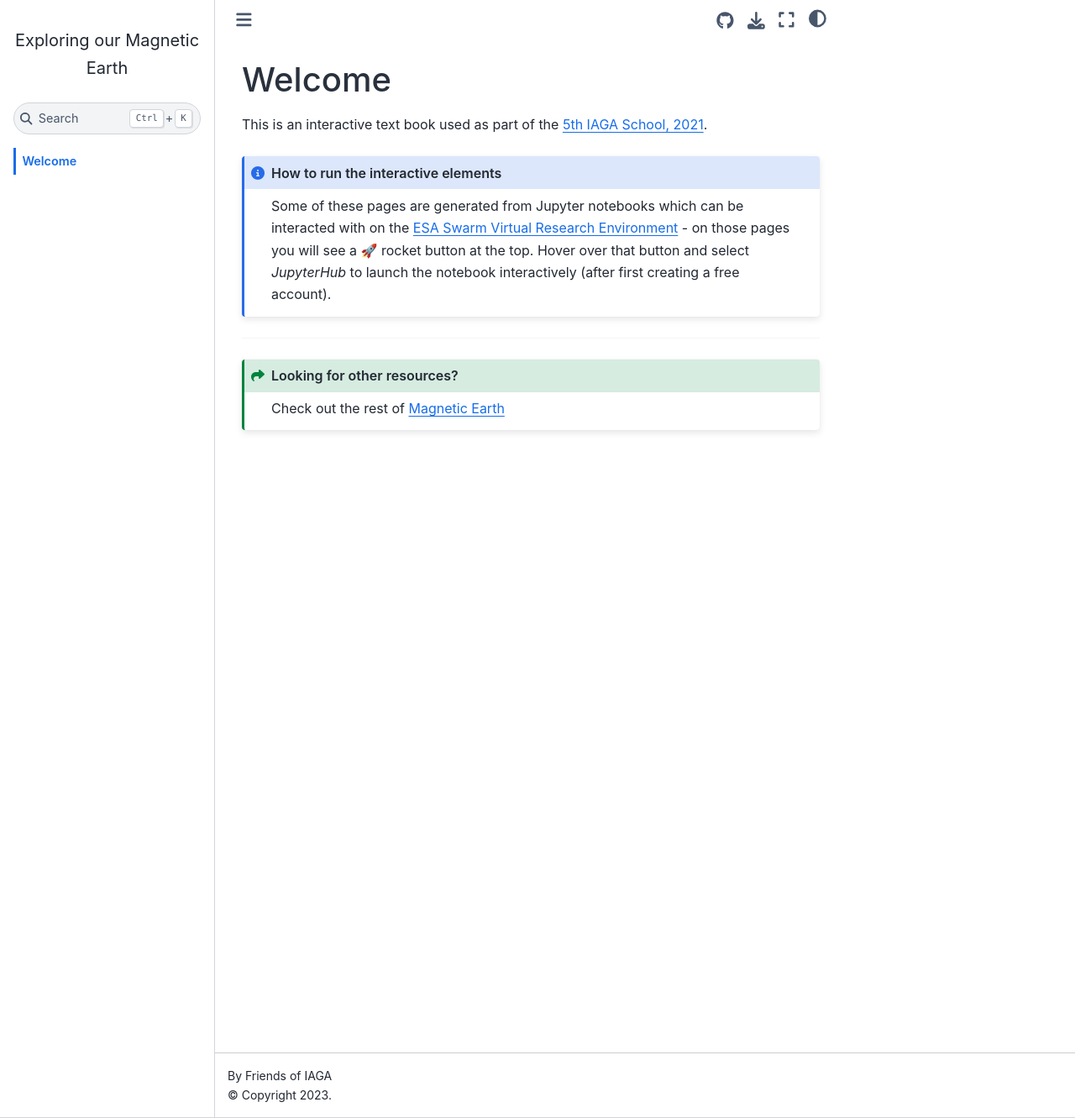
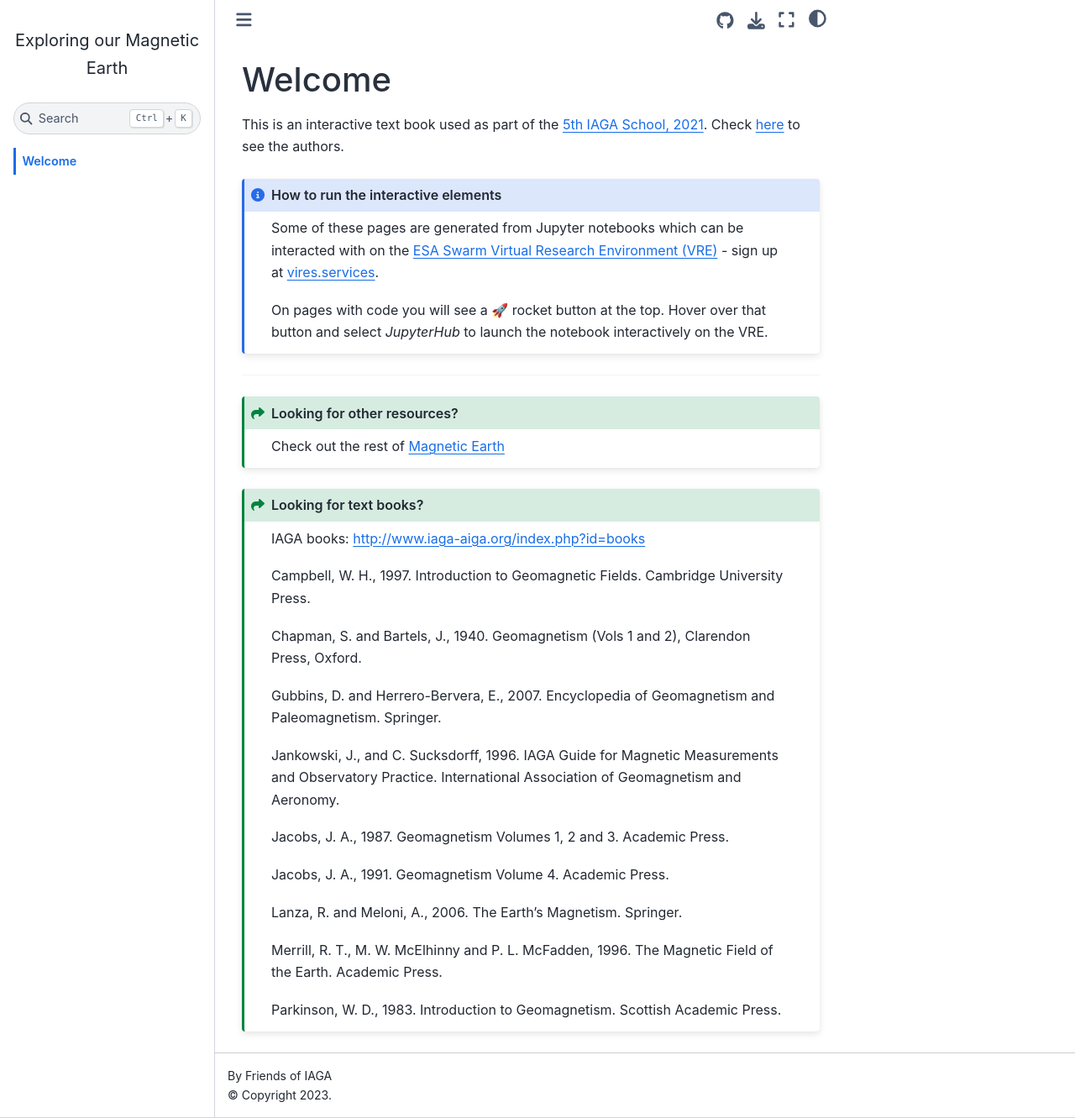
Before and after one commit to MagneticEarth/book.magneticearth.org, a Jupyter Book: the page built from intro/welcome.md, in a window 1280 px wide and 1331 px high. Shown: the whole window at 84% size. Built offline with Jupyter Book 1.0.4 settings and Sphinx 7.4.7 and the Sphinx Book theme 1.1.4, drawn with Linux system fonts in a browser that asks for light colours; pages that are not in the unit, such as notebooks, are missing from menus.

Commit message:
Add some frontmatter (author link & textbooks)

```diff
--- a/intro/welcome.md
+++ b/intro/welcome.md
@@ -1,10 +1,12 @@
 # Welcome
 
-This is an interactive text book used as part of the [5th IAGA School, 2021](http://iaga-iaspei-india2021.in/iaga.html).
+This is an interactive text book used as part of the [5th IAGA School, 2021](http://iaga-iaspei-india2021.in/iaga.html). Check [here](https://github.com/MagneticEarth/book.magneticearth.org/blob/main/CONTRIBUTORS.md) to see the authors.
 
 :::{admonition} How to run the interactive elements
 :class: note
-Some of these pages are generated from Jupyter notebooks which can be interacted with on the [ESA Swarm Virtual Research Environment](https://earth.esa.int/eogateway/tools/swarm-vre) - on those pages you will see a 🚀 rocket button at the top. Hover over that button and select *JupyterHub* to launch the notebook interactively (after first creating a free account).
+Some of these pages are generated from Jupyter notebooks which can be interacted with on the [ESA Swarm Virtual Research Environment (VRE)](https://earth.esa.int/eogateway/tools/swarm-vre) - sign up at [vires.services](https://vires.services).
+
+On pages with code you will see a 🚀 rocket button at the top. Hover over that button and select *JupyterHub* to launch the notebook interactively on the VRE.
 :::
 
 ---
@@ -13,3 +15,26 @@ Some of these pages are generated from Jupyter notebooks which can be interacted
 :class: seealso
 Check out the rest of [Magnetic Earth](https://magneticearth.org)
 :::
+
+:::{admonition} Looking for text books?
+:class: seealso
+IAGA books: <http://www.iaga-aiga.org/index.php?id=books>
+
+Campbell, W. H., 1997. Introduction to Geomagnetic Fields. Cambridge University Press.
+
+Chapman, S. and Bartels, J., 1940. Geomagnetism (Vols 1 and 2), Clarendon Press, Oxford.
+
+Gubbins, D. and Herrero-Bervera, E., 2007. Encyclopedia of Geomagnetism and Paleomagnetism. Springer.
+
+Jankowski, J., and C. Sucksdorff, 1996. IAGA Guide for Magnetic Measurements and Observatory Practice. International Association of Geomagnetism and Aeronomy.
+
+Jacobs, J. A., 1987. Geomagnetism Volumes 1, 2 and 3. Academic Press.
+
+Jacobs, J. A., 1991. Geomagnetism Volume 4. Academic Press.
+
+Lanza, R. and Meloni, A., 2006. The Earth’s Magnetism. Springer.
+
+Merrill, R. T., M. W. McElhinny and P. L. McFadden, 1996. The Magnetic Field of the Earth. Academic Press.
+
+Parkinson, W. D., 1983. Introduction to Geomagnetism. Scottish Academic Press.
+:::
```
